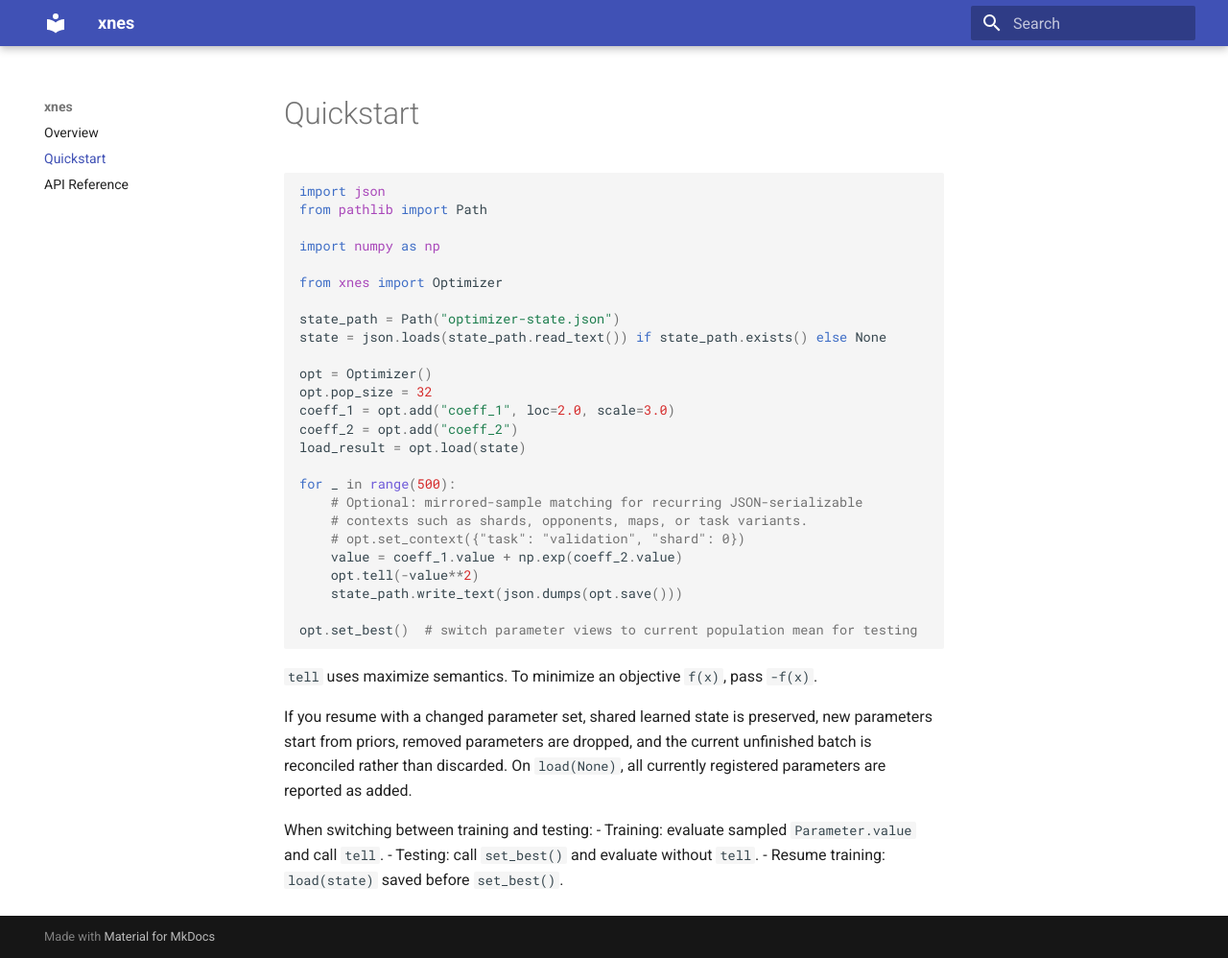
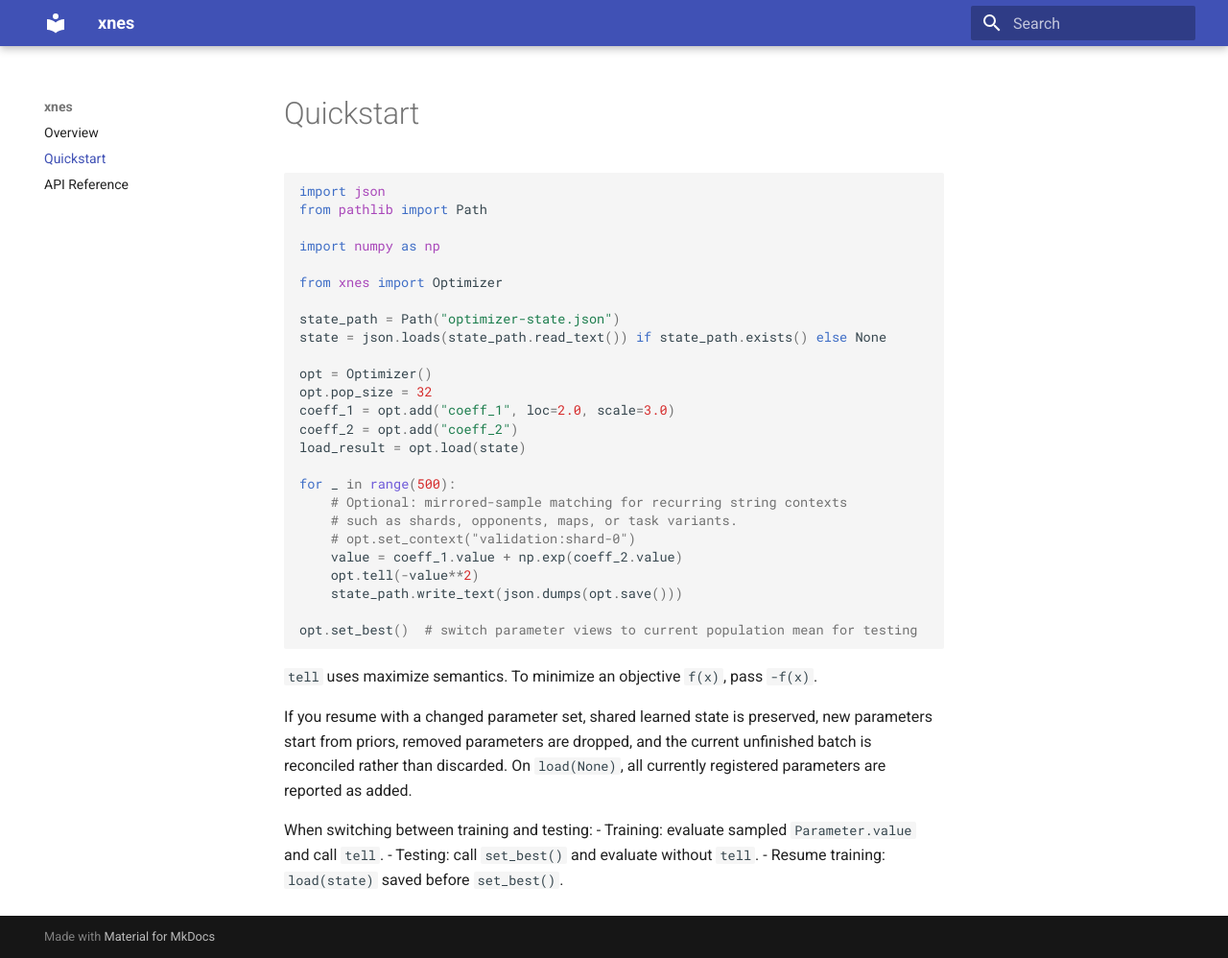
Before and after one commit to vschmidt91/xnes, an MkDocs documentation site: the page built from docs/quickstart.md, in a window 1280 px wide and 998 px high. Shown: the whole window at 96% size. Built offline with MkDocs 1.6.1 and Material for MkDocs 9.7.7, drawn with Linux system fonts in a browser that asks for light colours.

Commit message:
change context type to string

```diff
--- a/docs/quickstart.md
+++ b/docs/quickstart.md
@@ -18,9 +18,9 @@ coeff_2 = opt.add("coeff_2")
 load_result = opt.load(state)
 
 for _ in range(500):
-    # Optional: mirrored-sample matching for recurring JSON-serializable
-    # contexts such as shards, opponents, maps, or task variants.
-    # opt.set_context({"task": "validation", "shard": 0})
+    # Optional: mirrored-sample matching for recurring string contexts
+    # such as shards, opponents, maps, or task variants.
+    # opt.set_context("validation:shard-0")
     value = coeff_1.value + np.exp(coeff_2.value)
     opt.tell(-value**2)
     state_path.write_text(json.dumps(opt.save()))
```
Also changed, not shown: README.md (+5 -5 lines), docs/index.md (+2 -2 lines), 3 other files.
